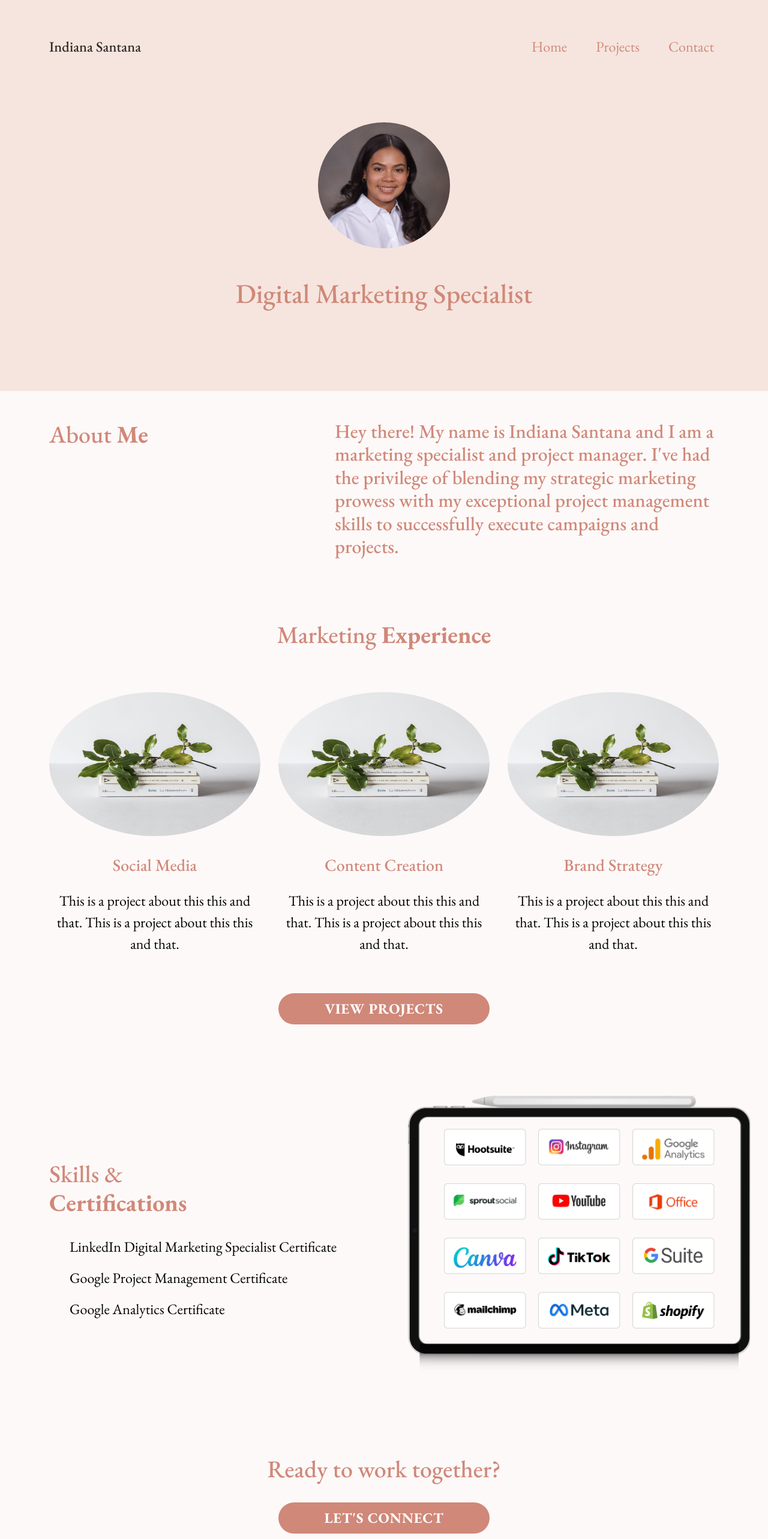
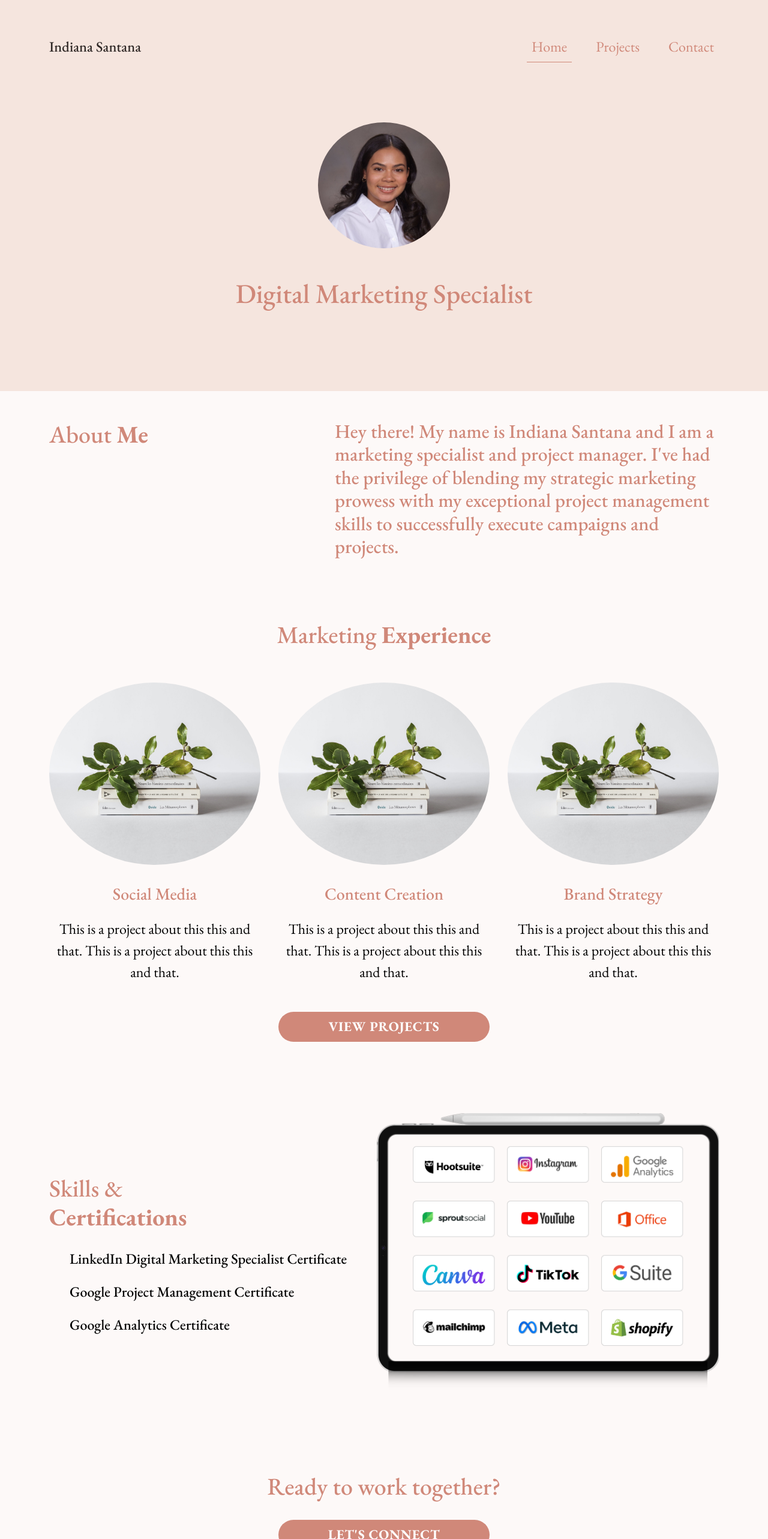
Before and after one commit to IndianaSantana1/marketing-portfolio, a React (Create React App) app: page / in a window 1280 px wide. Shown: the top 2566 px of the page at 60% size. Built offline with nearby package versions, Linux system fonts and the light colour scheme; some icons are missing.

Commit message:
fix homepage responsiveness

```diff
--- a/public/index.html
+++ b/public/index.html
@@ -24,7 +24,7 @@
       work correctly both with client-side routing and a non-root public URL.
       Learn how to configure a non-root public URL by running `npm run build`.
     -->
-    <title>React App</title>
+    <title>Indiana Santana Portfolio</title>
   </head>
   <body>
     <form name="Contact Portfolio" netlify netlify-honeypot="bot-field" hidden>
--- a/src/App.css
+++ b/src/App.css
@@ -5,7 +5,7 @@
 }
 .section {
     background-color: #fdf9f8;
-    padding: 3rem 0;
+    padding: 5rem 0;
 }
 
 h1 {
@@ -17,8 +17,8 @@ h1 {
     color: white !important;
     border: none !important;
     font-weight: bold !important;
-    font-size: 1.5rem !important;
-    width: 22rem !important;
+    font-size: calc(1rem + 0.5vw) !important;
+    max-width: 22rem !important;
     margin-top: 2rem !important;
     display: flex !important;
     justify-content: center !important;
@@ -40,3 +40,9 @@ h1 {
       text-align: center !important;
   }
 }
+
+@media screen and (min-width: 75rem) {
+    .section {
+        padding: 3rem 0;
+    }
+}
--- a/src/components/Navigation.js
+++ b/src/components/Navigation.js
@@ -1,10 +1,22 @@
-import React from "react";
+import React, { useState } from "react";
 import "./styles/Navbar.css";
 import Container from "react-bootstrap/Container";
 import Nav from "react-bootstrap/Nav";
 import Navbar from "react-bootstrap/Navbar";
 
-function Navigation() {
+function Navigation(props) {
+  const [activeLink, setActiveLink] = useState("");
+
+  React.useEffect(() => {
+    let url = window.location.href;
+    if (url.endsWith("projects")) {
+      setActiveLink("projects");
+    } else if (url.endsWith("contact")) {
+      setActiveLink("contact");
+    } else {
+      setActiveLink("home");
+    }
+  }, []);
   return (
     <Navbar collapseOnSelect expand="md">
       <Container className="navbar-container">
@@ -15,13 +27,28 @@ function Navigation() {
         <Navbar.Collapse id="responsive-navbar-nav">
           <Nav className="me-auto"></Nav>
           <Nav>
-            <Nav.Link className="link-item" href="/">
+            <Nav.Link
+              className={`link-item ${
+                activeLink === "home" ? "active-link" : ""
+              }`}
+              href="/"
+            >
               Home
             </Nav.Link>
-            <Nav.Link className="link-item" href="/projects">
+            <Nav.Link
+              className={`link-item ${
+                activeLink === "projects" ? "active-link" : ""
+              }`}
+              href="/projects"
+            >
               Projects
             </Nav.Link>
-            <Nav.Link className="link-item" href="/contact">
+            <Nav.Link
+              className={`link-item ${
+                activeLink === "contact" ? "active-link" : ""
+              }`}
+              href="/contact"
+            >
               Contact
             </Nav.Link>
           </Nav>
--- a/src/components/Skills.js
+++ b/src/components/Skills.js
@@ -11,22 +11,24 @@ const Skills = () => {
         <div className="skills-certs-wrapper">
           <div className="left-wrapper">
             <h1>
-              Skills & <br /> <b>Certifications</b>
+              Skills & <br className="new-line" /> <b>Certifications</b>
             </h1>
             <div className="certs-wrapper">
               {SkillsAndCerts.certifications.map((cert, key) => {
                 return (
-                  <div className="cert">
+                  <h4 className="cert">
                     <span className="cert-icon">
                       <LiaCertificateSolid />
                     </span>
                     {cert.title}
-                  </div>
+                  </h4>
                 );
               })}
             </div>
           </div>
-          <img src="./images/skills.svg" className="skills-img" />
+          <div className="img-box">
+            <img src="./images/skills.svg" className="skills-img" />
+          </div>
         </div>
       </Container>
     </div>
--- a/src/components/styles/Experiences.css
+++ b/src/components/styles/Experiences.css
@@ -8,9 +8,9 @@
 .experiences-wrapper {
   display: flex;
   flex-wrap: wrap;
-  gap: 1rem;
-  justify-content: space-between;
-  padding: 4rem 0 2rem;
+  gap: 5rem;
+  justify-content: center;
+  padding: 3rem 0 1rem;
 }
 .experience-card {
   width: 22rem;
@@ -18,7 +18,7 @@
 }
 .experience-img {
   width: 100%;
-  max-height: 15rem;
+  max-height: 20rem;
   border-radius: 50%;
 }
 .experience-card-body {
@@ -38,3 +38,10 @@
 .experiences-section-btn .view-projects-btn:hover {
   transform: scale(1.02);
 }
+
+@media screen and (min-width: 75rem) {
+    .experiences-wrapper {
+        gap: 1rem;
+        justify-content: space-between;
+    }
+}
--- a/src/components/styles/Footer.css
+++ b/src/components/styles/Footer.css
@@ -15,6 +15,7 @@
 }
 .footer-text {
     color: black !important;
+    overflow-wrap: break-word;
 }
 .social-media-wrapper {
     text-align: center;
--- a/src/components/styles/Navbar.css
+++ b/src/components/styles/Navbar.css
@@ -17,9 +17,9 @@ nav {
 .brand:hover:hover {
     color: #d08879 !important;
 }
-.link-item:hover {
-  border-bottom: 1px solid #d08879;
-  padding-bottom: 3px;
+.active-link {
+  border-bottom: 1px solid #d08879 !important;
+  padding-bottom: 3px !important;
 }
 .navbar-nav {
   column-gap: 2rem;
--- a/src/components/styles/Skills.css
+++ b/src/components/styles/Skills.css
@@ -3,11 +3,9 @@
 }
 .skills-certs-wrapper {
   display: flex;
-  justify-content: space-between;
+  flex-direction: column;
+  flex-wrap: wrap;
   align-items: center;
-}
-.skills-certs-wrapper h1 {
-  text-align: left;
 }
 .certs-wrapper {
   display: flex;
@@ -16,15 +14,16 @@
   margin-top: 2rem;
 }
 .cert {
-  font-size: 1.5rem;
-  width: 40rem;
+  display: flex;
   color: black;
 }
 .cert-icon {
   padding-right: 10px;
   color: #d08879;
 }
-
+.new-line {
+    display: none;
+}
 .skills-wrapper {
   display: flex;
   flex-wrap: wrap;
@@ -36,10 +35,37 @@
   width: 9rem;
   height: 4rem !important;
 }
+.img-box {
+    display: grid;
+    height: 100%;
+}
 .skills-img {
   transform: rotate(-90deg);
-  max-width: 30rem;
-  margin-right: 3rem;
+  max-width: 80%;
+  max-height: 100vh;
+  margin: auto;
+}
+@media screen and (min-width: 75rem) {
+    .skills-certs-wrapper {
+        flex-direction: row;
+        justify-content: space-between;
+        align-items: center;
+        flex-wrap: nowrap;
+    }
+    .skills-certs-wrapper h1 {
+        text-align: left;
+    }
+    .new-line {
+        display:inline;
+    }
+    .cert {
+        font-size: 1.5rem;
+    }
+    .skills-img {
+        max-width: 30rem;
+        max-height: unset;
+        margin-right: 3rem;
+    }
 }
 /* @media screen and (min-width: 62rem) {
     .skills-wrapper, .certs-wrapper {
```
